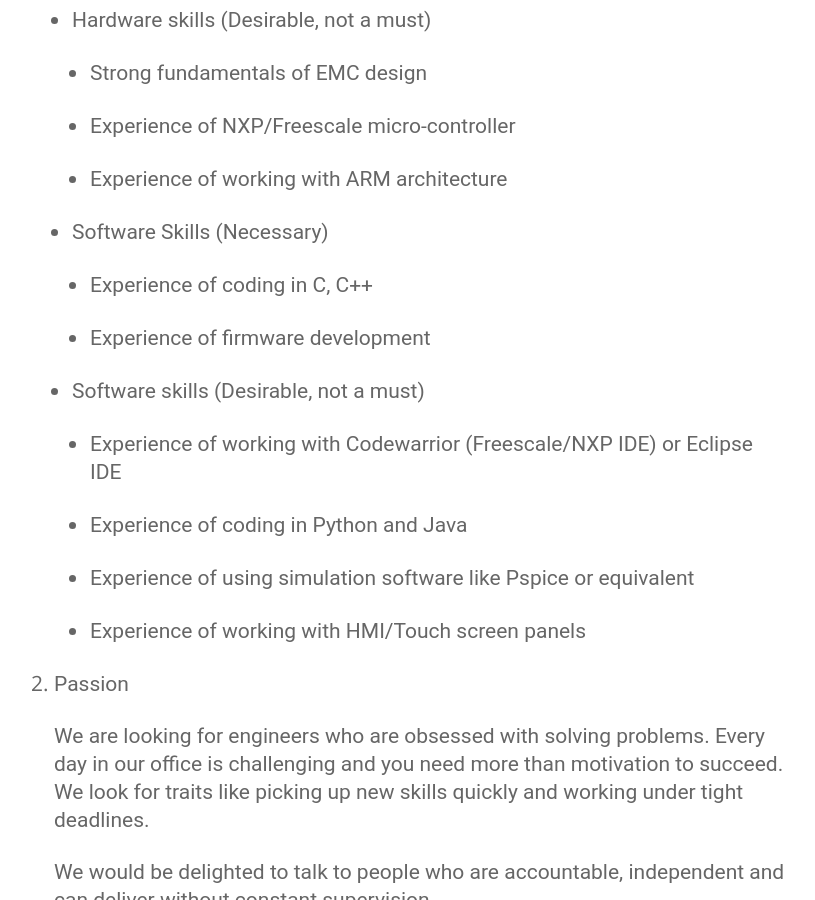
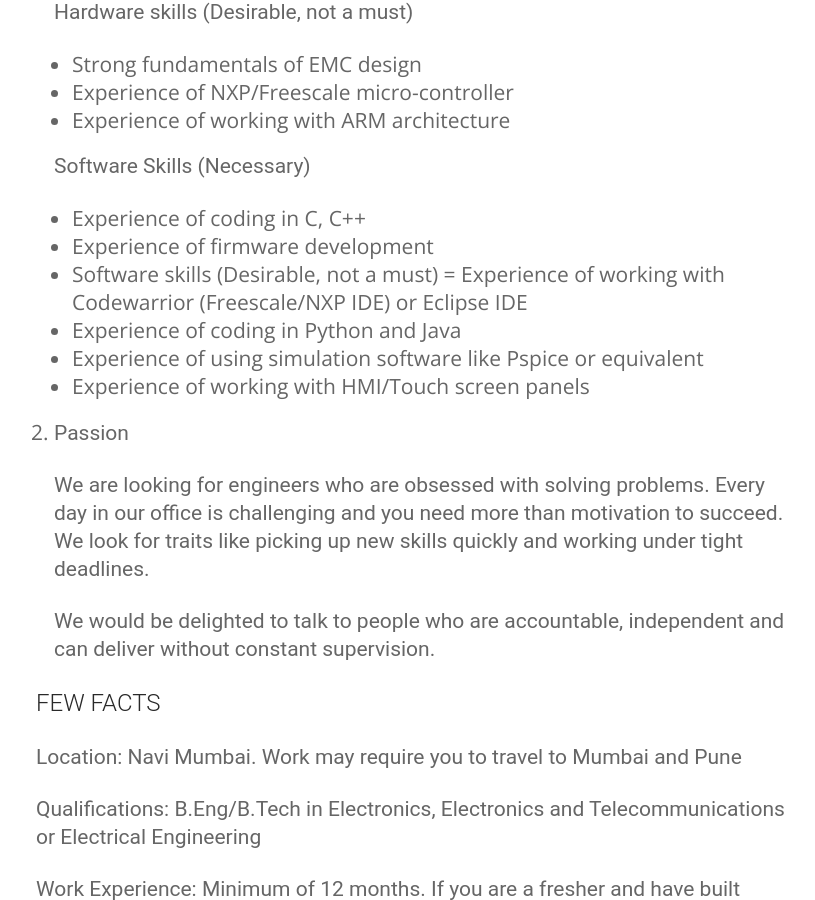
Before and after one commit to akshatkedia/fresher-foundry, a Jekyll site: the page built from _careers/embedded-system-engineer.markdown, in a window 1280 px wide and 900 px high, scrolled down 912 px. Shown: the whole window, without its empty margins (229-1044 px from the left). Built offline with Jekyll 4.4.1, drawn with Linux system fonts in a browser that asks for light colours.

```diff
--- a/_careers/embedded-system-engineer.markdown
+++ b/_careers/embedded-system-engineer.markdown
@@ -20,29 +20,21 @@ We are primarily looking for two things.
      - Strong fundamentals of sensors
      - Strong fundamentals of protection circuits
 
-   * Hardware skills (Desirable, not a must)
+    Hardware skills (Desirable, not a must)
 
-     * Strong fundamentals of EMC design
+     - Strong fundamentals of EMC design
+     - Experience of NXP/Freescale micro-controller
+     - Experience of working with ARM architecture
 
-     * Experience of NXP/Freescale micro-controller
+    Software Skills (Necessary)
 
-     * Experience of working with ARM architecture
-
-   * Software Skills (Necessary)
-
-     * Experience of coding in C, C\+\+
-
-     * Experience of firmware development
-
-   * Software skills (Desirable, not a must)
-
-     * Experience of working with Codewarrior (Freescale/NXP IDE) or Eclipse IDE
-
-     * Experience of coding in Python and Java
-
-     * Experience of using simulation software like Pspice or equivalent
-
-     * Experience of working with HMI/Touch screen panels
+     - Experience of coding in C, C\+\+
+     - Experience of firmware development
+     - Software skills (Desirable, not a must)
+     = Experience of working with Codewarrior (Freescale/NXP IDE) or Eclipse IDE
+     - Experience of coding in Python and Java
+     - Experience of using simulation software like Pspice or equivalent
+     - Experience of working with HMI/Touch screen panels
 
 2. Passion
 
```
